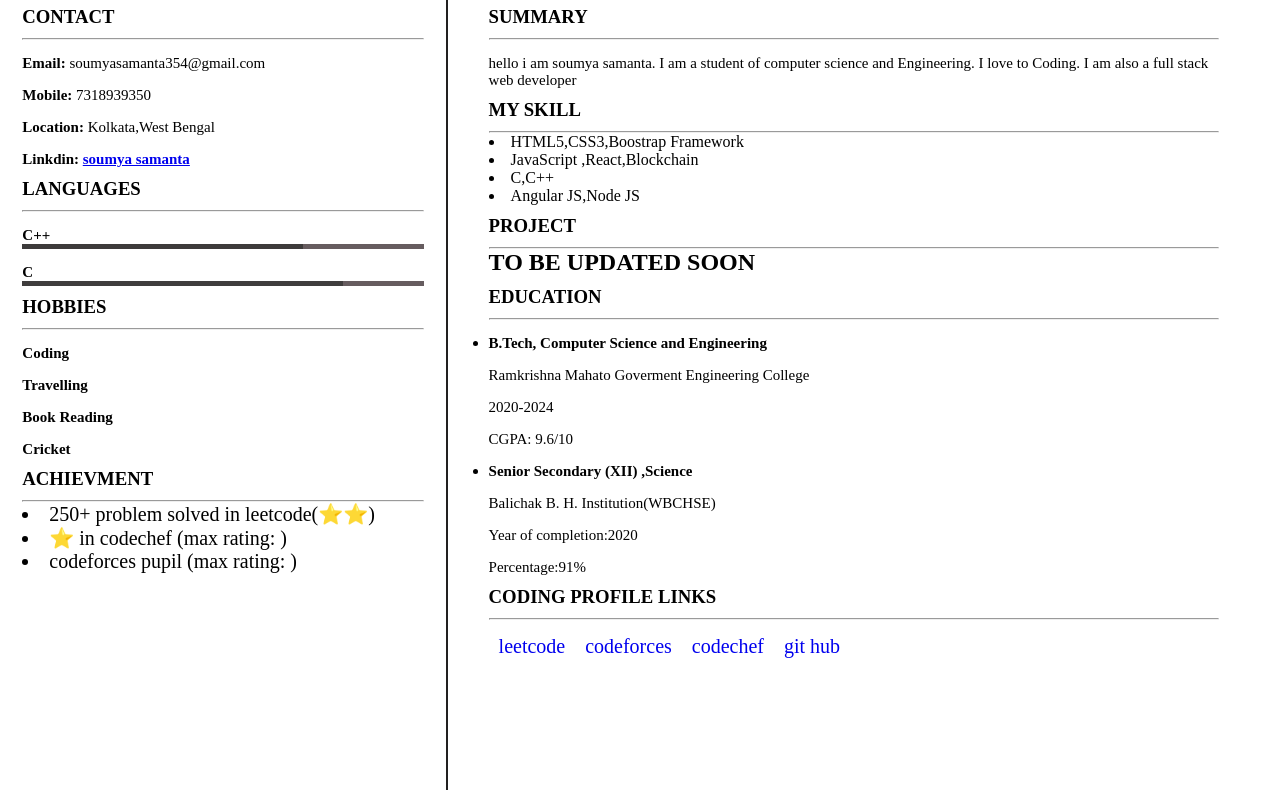
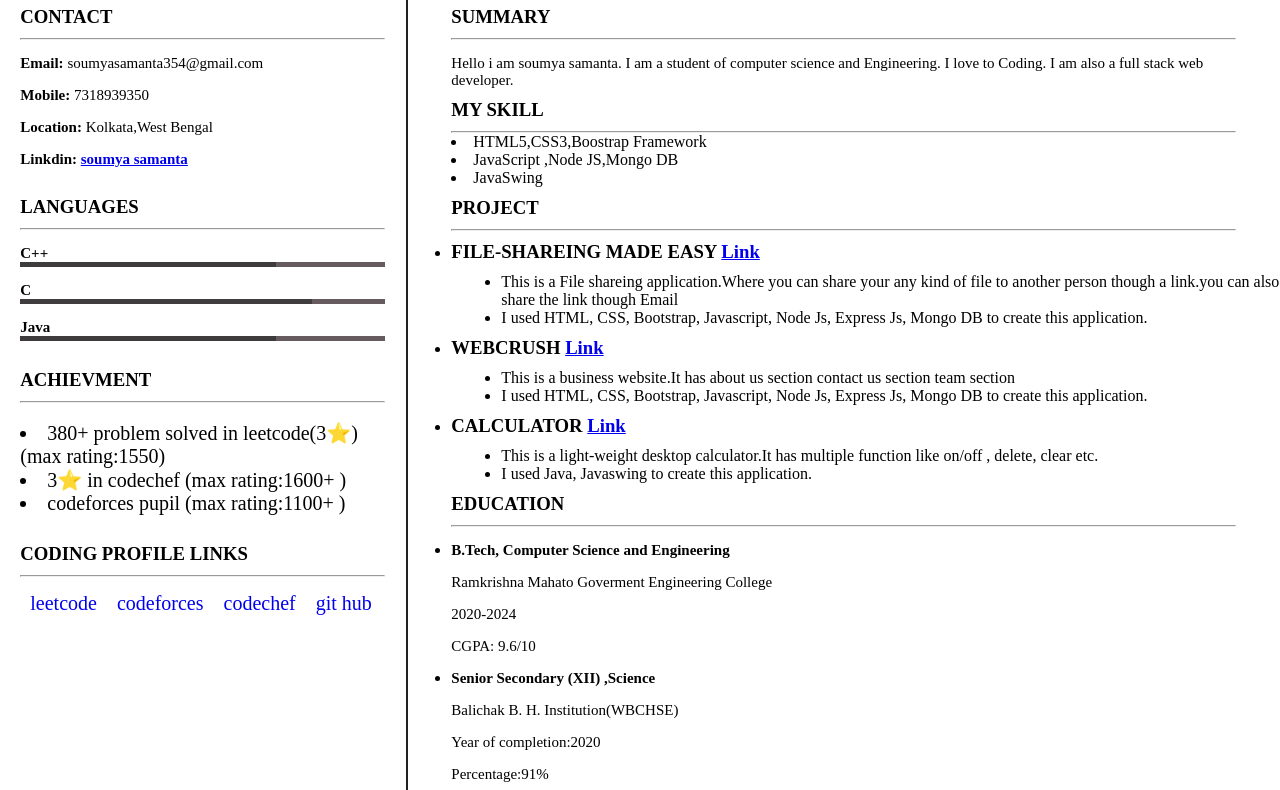
Before and after one commit to SamantaSoumya/soumya-samanta, a plain HTML site: page index.html in a window 1280 px wide. Shown: the part 156-946 px from the top of the page. Drawn offline with Linux system fonts and the light colour scheme.

Commit message:
Initial Commit

```diff
--- a/index.html
+++ b/index.html
@@ -18,7 +18,7 @@
 
     </div>
     <div class="right">
-      <img src="img\logo.jpg" alt="some internal error occur">
+      <img src="img\logo.jpeg" alt="some internal error occur">
     </div>
   </div>
   <hr size="3px" color="black">
@@ -31,7 +31,7 @@
         <p><strong>Mobile:</strong> 7318939350</p>
         <p><strong>Location:</strong> Kolkata,West Bengal</p>
         <p><strong>Linkdin: <a href="https://www.linkedin.com/in/soumya-samanta-0393631a1/" target="_blank">soumya
-              samanta</a></strong></p>
+              samanta</a></strong></p><br>
         <h3>LANGUAGES</h3>
         <hr>
         <p> <strong>C++</strong></p>
@@ -44,34 +44,66 @@
           <div class="bengleft"></div>
           <div class="bengright"></div>
         </div>
-        <h3>HOBBIES</h3>
-        <hr>
-        <p> <strong>Coding</strong></p>
-        <p><strong>Travelling</strong></p>
-        <p><strong>Book Reading</strong></p>
-        <p><strong>Cricket</strong></p>
+        <p><strong>Java</strong></p>
+        <div class="eng">
+          <div class="engleft"></div>
+          <div class="engright"></div>
+        </div>
+        <br>
         <h3>ACHIEVMENT</h3>
         <hr>
-        <li class="achieve">250+ problem solved in leetcode(⭐⭐)</li>
-        <li class="achieve">⭐ in codechef (max rating: )</li>
-        <li class="achieve">codeforces pupil (max rating: )</li>
+        <br>
+        <li class="achieve">380+ problem solved in leetcode(3⭐)(max rating:1550)</li>
+        <li class="achieve">3⭐ in codechef (max rating:1600+ )</li>
+        <li class="achieve">codeforces pupil (max rating:1100+ )</li>
+        <br>
+        <h3>CODING PROFILE LINKS</h3>
+        <hr>
+        <div class="coding_profile">
+          <p><a href="https://leetcode.com/soumyasamanta354/" class="cod">leetcode</a></p>
+          <p><a href="https://codeforces.com/profile/soumyasamanta354" class="cod">codeforces</a></p>
+          <p><a href="https://www.codechef.com/users/infrequent" class="cod">codechef</a></p>
+          <p><a href="https://github.com/SamantaSoumya" class="cod">git hub</a></p>
+        </div>
       </div>
     </div>
     <div class="mainright">
       <div class="mainineerright">
         <h3>SUMMARY</h3>
         <hr>
-        <P>hello i am soumya samanta. I am a student of computer science and Engineering. I love to Coding. I am also a
-          full stack web developer</P>
+        <P>Hello i am soumya samanta. I am a student of computer science and Engineering. I love to Coding. I am also a
+          full stack web developer.</P>
         <h3>MY SKILL</h3>
         <hr>
         <li class="skill">HTML5,CSS3,Boostrap Framework</li>
-        <li class="skill">JavaScript ,React,Blockchain</li>
-        <li class="skill">C,C++</li>
-        <li class="skill">Angular JS,Node JS</li>
+        <li class="skill">JavaScript ,Node JS,Mongo DB</li>
+        <li class="skill">JavaSwing</li>
         <h3>PROJECT</h3>
         <hr>
-        <h2>TO BE UPDATED SOON</h2>
+        <ul>
+          <li class="project">
+            <h3>FILE-SHAREING MADE EASY   <a href="https://github.com/SamantaSoumya/Infrequent-File-Sharig-Made-Easy">Link</a></h3>
+            <li style="    position: relative;
+            left: 50px;">This is a File shareing application.Where you can share your any kind of file to another person though a
+              link.you can also share the link though Email</li>
+            <li style="    position: relative;
+            left: 50px;">I used HTML, CSS, Bootstrap, Javascript, Node Js, Express Js, Mongo DB to create this application.</li>
+          </li>
+          <li class="project">
+            <h3>WEBCRUSH   <a href="https://github.com/SamantaSoumya/WebCrush">Link</a></h3>
+            <li style="    position: relative;
+            left: 50px;">This is a business website.It has about us section contact us section team section</li>
+            <li style="    position: relative;
+            left: 50px;">I used HTML, CSS, Bootstrap, Javascript, Node Js, Express Js, Mongo DB to create this application.</li>
+          </li>
+          <li class="project">
+            <h3>CALCULATOR   <a href="https://github.com/SamantaSoumya/Calculatorr">Link</a></h3>
+            <li style="    position: relative;
+            left: 50px;">This is a light-weight desktop calculator.It has multiple function like on/off , delete, clear etc.</li>
+            <li style="    position: relative;
+            left: 50px;">I used Java, Javaswing to create this application.</li>
+          </li>
+        </ul>
         <h3>EDUCATION</h3>
         <hr>
         <ul>
@@ -88,15 +120,6 @@
             <p>Percentage:91%</p>
           </li>
         </ul>
-        <h3>CODING PROFILE LINKS</h3>
-        <hr>
-        <div class="coding_profile">
-          <p><a href="https://leetcode.com/soumyasamanta354/" class="cod">leetcode</a></p>
-          <p><a href="https://codeforces.com/profile/soumyasamanta354" class="cod">codeforces</a></p>
-          <p><a href="https://www.codechef.com/users/infrequent" class="cod">codechef</a></p>
-          <p><a href="https://github.com/SamantaSoumya" class="cod">git hub</a></p>
-        </div>
-
       </div>
     </div>
   </div>
```
Also changed, not shown: img/logo.jpeg (added), img/logo.jpg (deleted).
